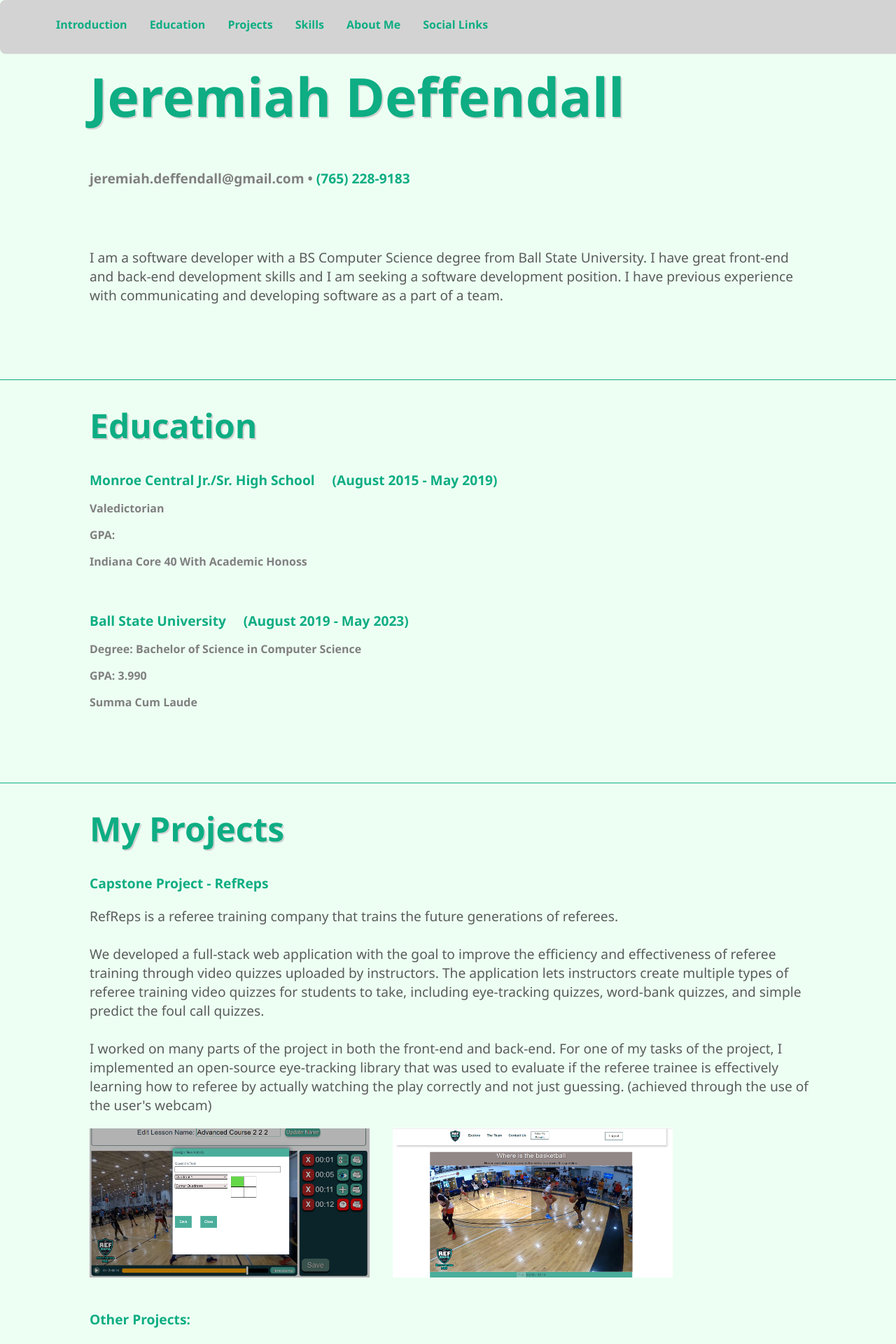
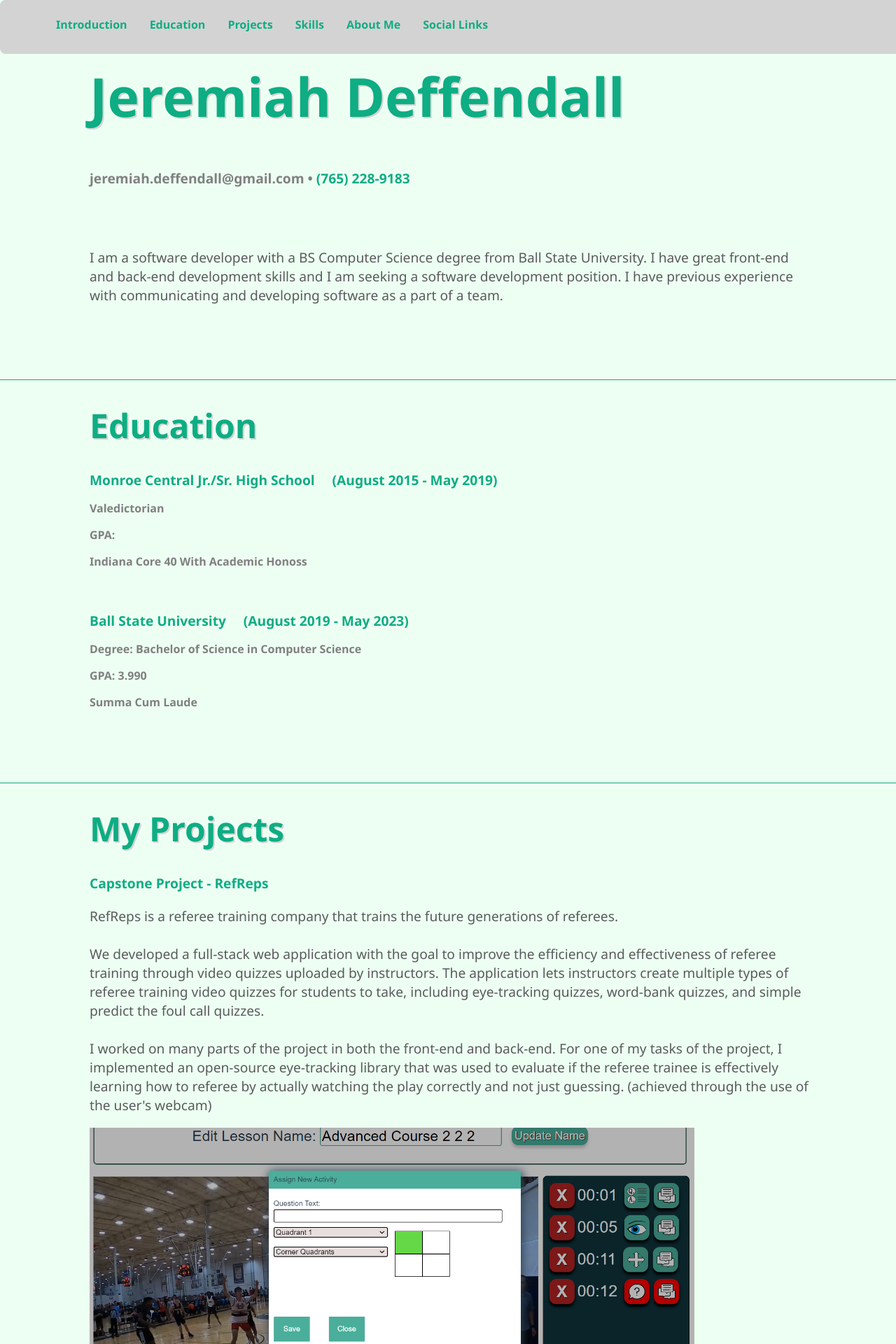
Before and after one commit to jddeffendal2/jddeffendal2.github.io, a Vue app in the folder portfolio-page/: page / in a window 1280 px wide. Shown: the top 1920 px of the page at 70% size. Built offline with nearby package versions, Linux system fonts and the light colour scheme.

Commit message:
update image sizing

```diff
--- a/portfolio-page/src/components/MyPortfolio.vue
+++ b/portfolio-page/src/components/MyPortfolio.vue
@@ -217,6 +217,11 @@
     text-shadow: 1px 1px 1px lightgray;
   }
 
+  img {
+    width: 75%;
+    height: 75%;
+  }
+
   @media screen and (max-width: 1024px) {
     .nameHeader {
       font-size: 4.5rem;
```
Also changed, not shown: 5 other files (tests, documents, lock files or other folders).
